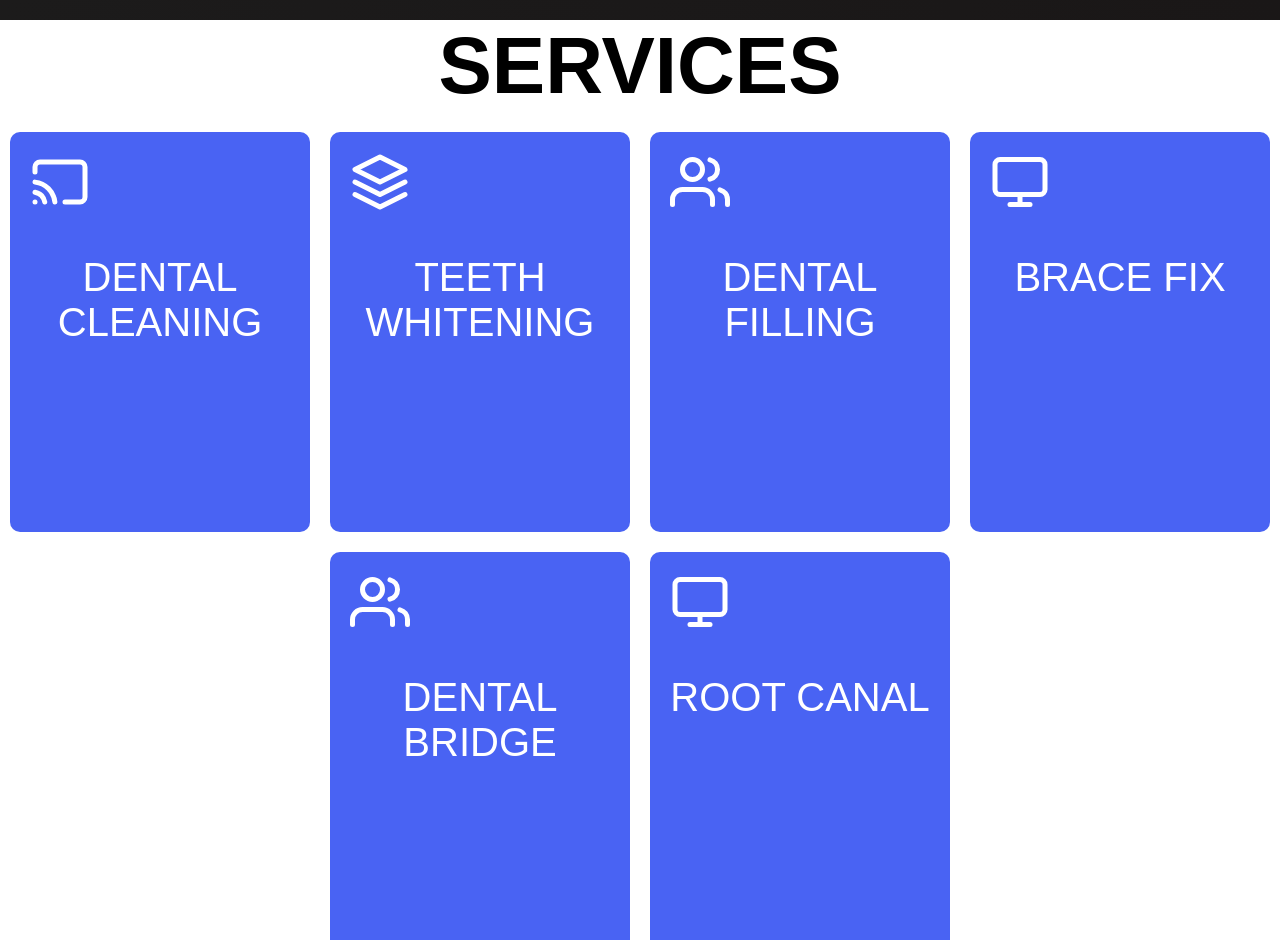
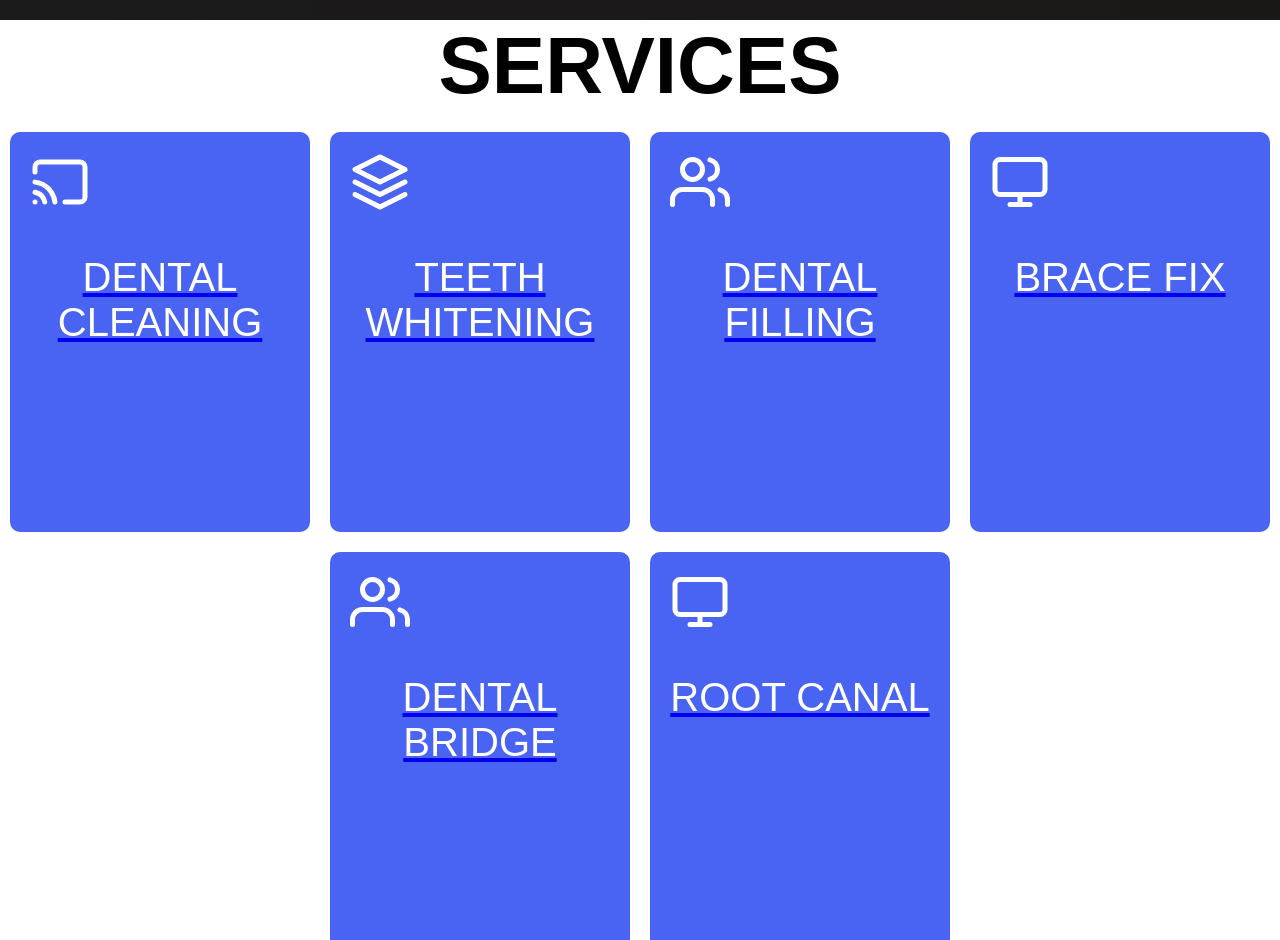
Before and after one commit to Anuoluwapo25/Smile-Now, a React (Create React App) app in the folder client/: page /services in a window 1280 px wide. Shown: the part 60-1000 px from the top of the page. Built offline with nearby package versions, Linux system fonts and the light colour scheme.

Commit message:
1. Routing login to services. 2. Routing services to dentists.

```diff
--- a/client/src/components/pages/LogIn.jsx
+++ b/client/src/components/pages/LogIn.jsx
@@ -1,13 +1,15 @@
 import React, { useState } from 'react';
 import "../../App.css"; // Import global styles
 import "./LogIn.css"; // Import styles specific to the LogIn component
-
+import { useNavigate } from 'react-router-dom';
 const LogIn = () => {
     // State to store the input values for email and password
     const [email, setEmail] = useState("");
     const [password, setPassword] = useState("");
     // State to store any error messages from the API
     const [error, setError] = useState("");
+
+    const navigate = useNavigate ();
 
     // Function to handle form submission
     const handleSubmit = async () => {
@@ -34,6 +36,8 @@ const LogIn = () => {
             const data = await response.json(); // Parse the JSON response
             console.log("Success:", data); // Log the successful response data to the console
             // Here, you can add additional logic to handle the response, such as saving a token or redirecting the user
+
+            navigate("/services")
         } catch (error) {
             setError(error.message); // Set the error message to display to the user
             console.error("Error:", error); // Log the error to the console for debugging
--- a/client/src/components/pages/Services.js
+++ b/client/src/components/pages/Services.js
@@ -3,6 +3,7 @@ import "../../App.css"
 import './Services.css';
 import Footer from "../Footer";
 import "../Footer.css"
+import { Link } from 'react-router-dom';
 
 function Serive ()  {
     return (
@@ -20,7 +21,7 @@ function Serive ()  {
             <div className="row">
 
 
-                    <div className="col__3">
+                    <Link to="/dentists" className="col__3">
                          <div className="service__box pointer">
                             <div className="icon">
                             <svg
@@ -51,9 +52,9 @@ function Serive ()  {
                                 </p>
                             </div>
                          </div>
-                    </div>
+                    </Link>
 
-                    <div className="col__3">
+                    <Link to ="/dentists" className="col__3">
                          <div className="service__box pointer">
                             <div className="icon">
                             <svg
@@ -79,9 +80,9 @@ function Serive ()  {
                                 </p>
                             </div>
                          </div>
-                    </div>
+                    </Link>
 
-                    <div className="col__3">
+                    <Link to="/dentists" className="col__3">
                          <div className="service__box pointer">
                             <div className="icon">
                             <svg
@@ -108,9 +109,9 @@ function Serive ()  {
                                 </p>
                             </div>
                          </div>
-                    </div>
+                    </Link>
 
-                    <div className="col__3">
+                    <Link to="/dentists" className="col__3">
                          <div className="service__box pointer">
                             <div className="icon">
                             <svg
@@ -142,9 +143,9 @@ function Serive ()  {
                                 </p>
                             </div>
                          </div>
-                    </div>
+                    </Link>
 
-                    <div className="col__3">
+                    <Link to="/dentists" className="col__3">
                          <div className="service__box pointer">
                             <div className="icon">
                             <svg
@@ -172,9 +173,9 @@ function Serive ()  {
                                 </p>
                             </div>
                          </div>
-                    </div>
+                    </Link>
 
-                    <div className="col__3">
+                    <Link to="/dentists" className="col__3">
                          <div className="service__box pointer">
                             <div className="icon">
                             <svg
@@ -201,7 +202,7 @@ function Serive ()  {
                                 </p>
                             </div>
                          </div>
-                    </div>
+                    </Link>
 
                 </div>
             </div>
```
